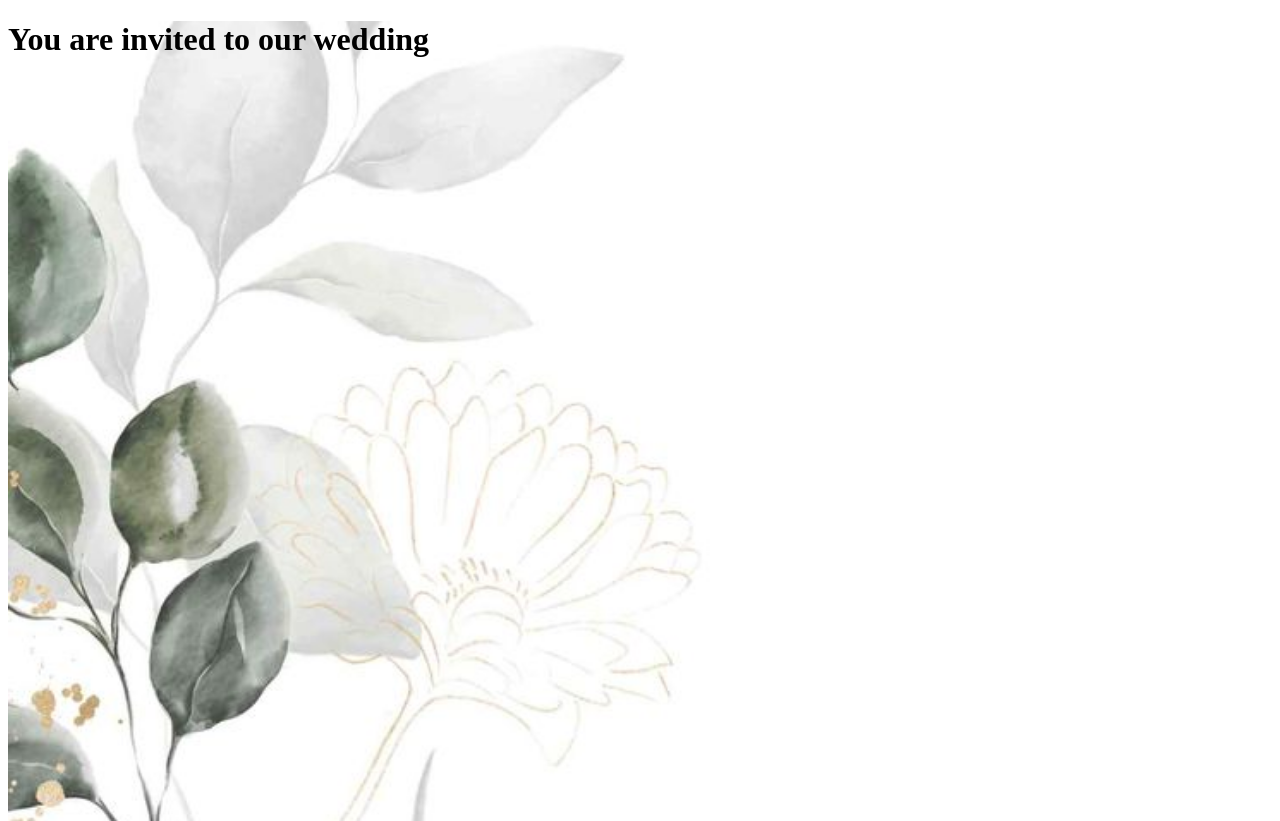
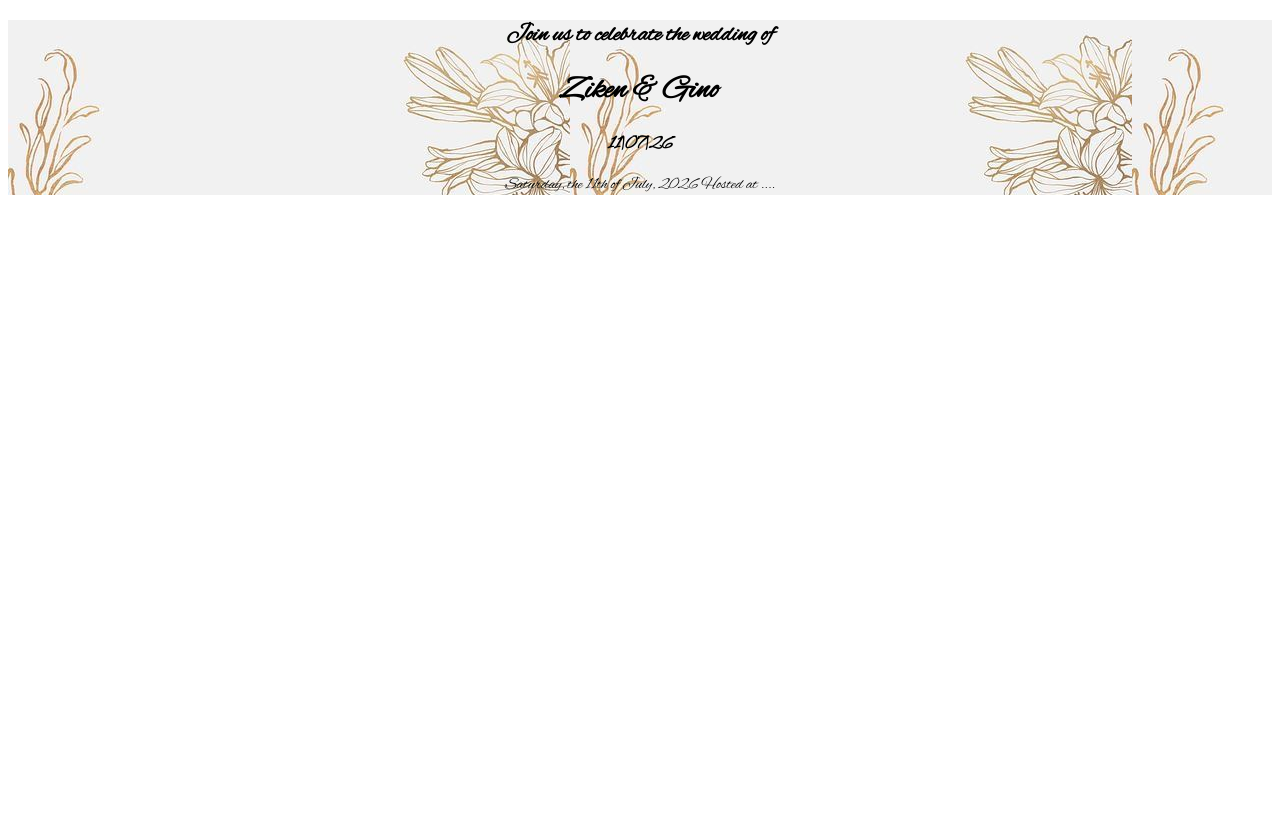
Before and after one commit to Zikenk/Wedding-invitation, a plain HTML site: page index.html in a window 1280 px wide. After the commit the page ends 800 px from the top, so only its background shows below. Drawn offline with Linux system fonts and the light colour scheme.

Commit message:
new change

```diff
--- a/index.html
+++ b/index.html
@@ -1,10 +1,14 @@
 <!doctype html>
-<Head>
+<head>
     <link rel="stylesheet" href="styles.css">
-
-</Headhead>
+</head>
 <body>
-    <div class="background-img">
-        <h1>You are invited to our wedding</h1>
+    <div class="page-img">
+        <h2>Join us to celebrate the wedding of</h2>
+        <h1>Ziken & Gino</h1>
+        <h3>11|07|26</h3>
+        <p>Saturday, the 11th of July, 2026
+            Hosted at ....
+        </p>
     </div>
 </body>
--- a/styles.css
+++ b/styles.css
@@ -1,11 +1,12 @@
-body, html {
-    height: 100%;
-  }
+@font-face {
+  font-family: AlexBrush;
+  src: url(alex-brush/AlexBrush-Regular.ttf);
+}
+body {
+  text-align: center;
+  font-family: AlexBrush;
+}
 
-  .background-img {
-    background-image: url("wedding-img.jpg");
-    height: 100%;
-    background-position: center;
-    background-repeat: no-repeat;
-    background-size: cover;
-  }
+.page-img {
+  background-image:url("bckgrn-img.jpg");
+    }
```
Also changed, not shown: alex-brush/AlexBrush-Regular.ttf (added), alex-brush/FONTLOG.txt (added), alex-brush/OFL.txt (added), background-img.jpg (deleted), bckgrn-img.jpg (added), wedding-img.jpg (deleted).
